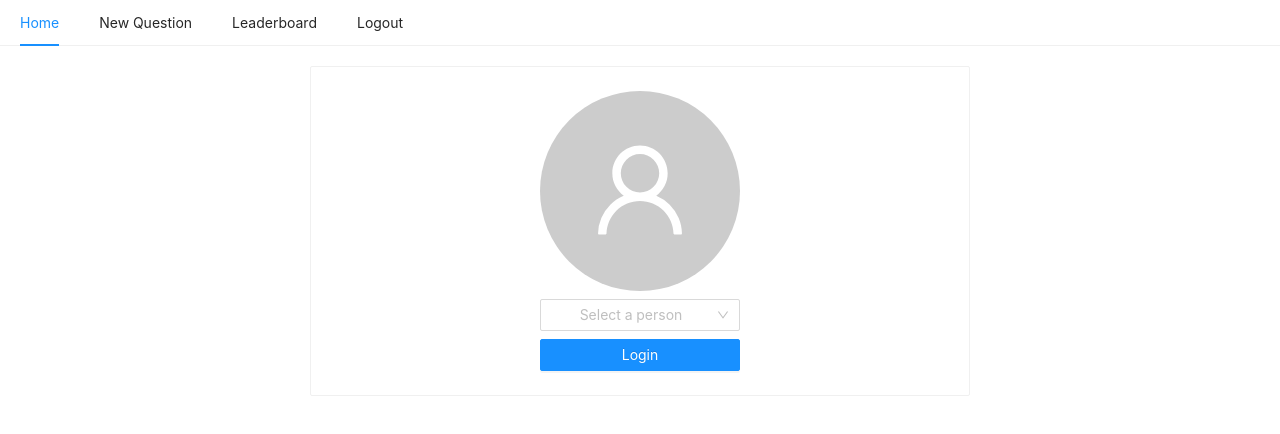
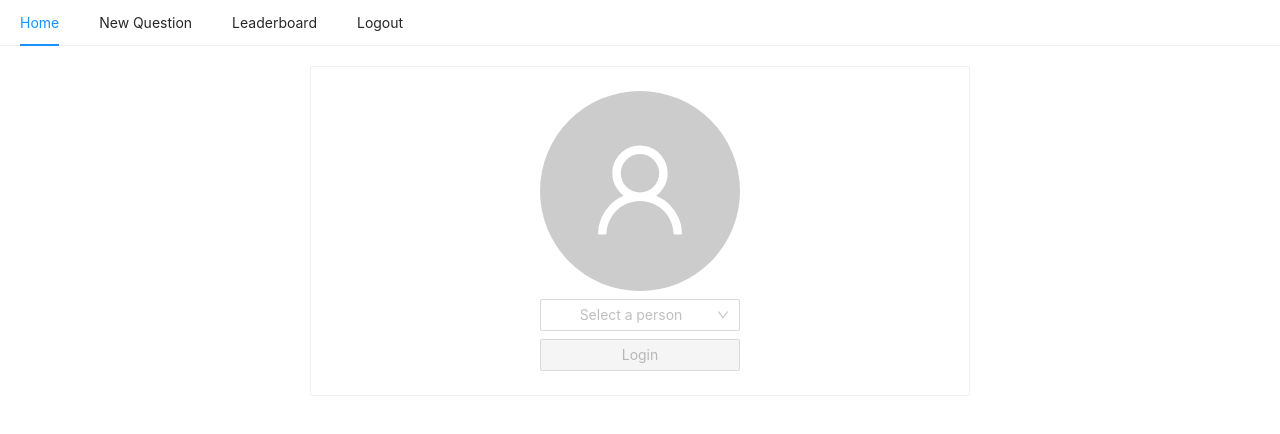
Before and after one commit to septra/would-you-rather, a React (Vite) app: page /login in a window 1280 px wide. Shown: the top 434 px of the page. Built offline with nearby package versions, Linux system fonts and the light colour scheme.

Commit message:
Login user on button press

```diff
--- a/src/components/Login.jsx
+++ b/src/components/Login.jsx
@@ -2,11 +2,13 @@ import React, { useState } from 'react';
 import { useSelector, useDispatch } from 'react-redux';
 import { Select, Card, Avatar, Button, Space } from 'antd';
 import { UserOutlined } from '@ant-design/icons';
+import { setAuthedUser } from '../actions/authedUser'
 
 const { Option } = Select;
 
 const Login = () => {
 
+    const dispatch = useDispatch()
     const users = useSelector(state => state.users)
     const [selectedUser, changeSelectedUser] = useState({})
 
@@ -22,23 +24,22 @@ const Login = () => {
                         src={selectedUser.avatarURL}
                     />
                     <Select
-                        showSearch
                         placeholder="Select a person"
                         optionFilterProp="children"
                         onChange={(e) => changeSelectedUser(users[e])}
                         style={{ width: '100%' }}
-                    // onFocus={onFocus}
-                    // onBlur={onBlur}
-                    // onSearch={onSearch}
-                    // filterOption={(input, option) =>
-                    //     option.children.toLowerCase().indexOf(input.toLowerCase()) >= 0
-                    // }
                     >
                         {Object.values(users).map(user => (
-                            <Option value={user.id}>{user.name}</Option>
+                            <Option key={user.id} value={user.id}>{user.name}</Option>
                         ))}
                     </Select>
-                    <Button type="primary" htmlType="submit" style={{width:'100%'}}>
+                    <Button
+                        type="primary"
+                        htmlType="submit"
+                        style={{width:'100%'}}
+                        disabled={selectedUser.id === undefined}
+                        onClick={() => dispatch(setAuthedUser(selectedUser.id))}
+                    >
                         Login
                     </Button>
                 </Space>
```
